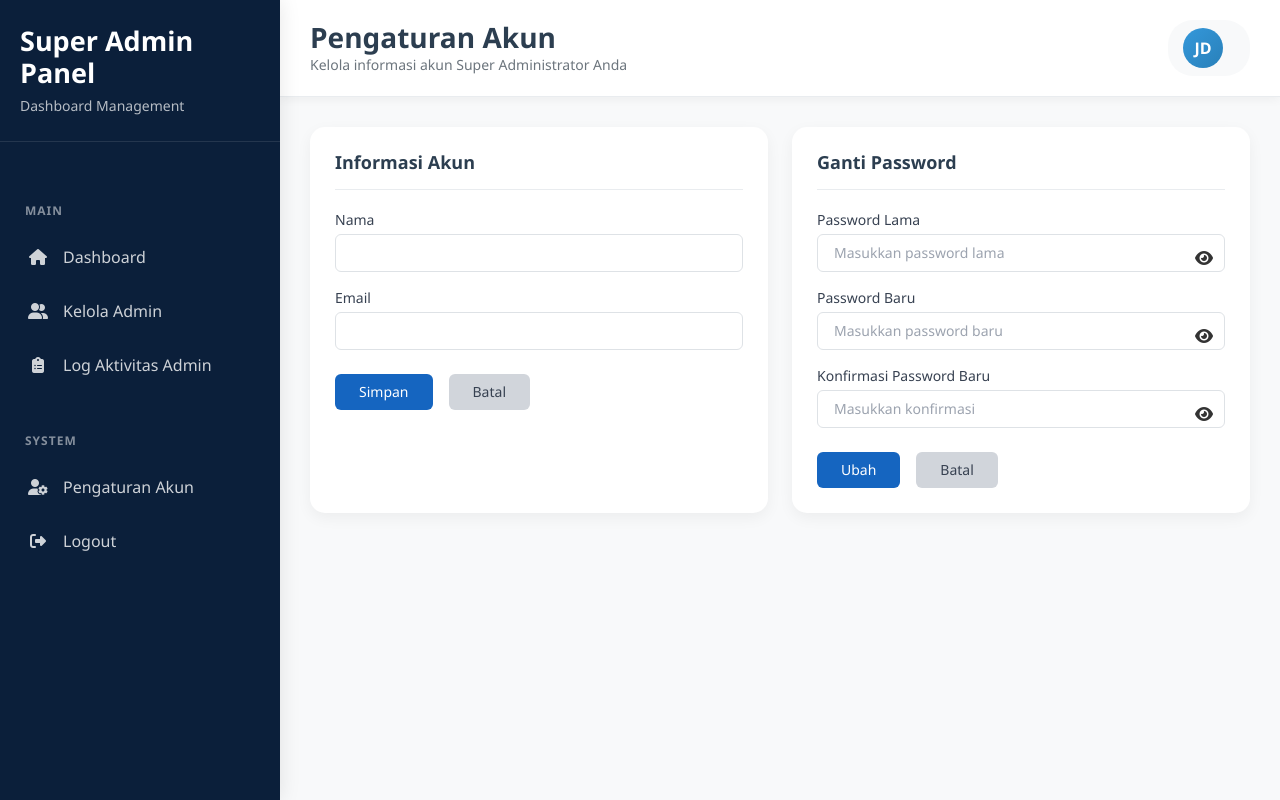
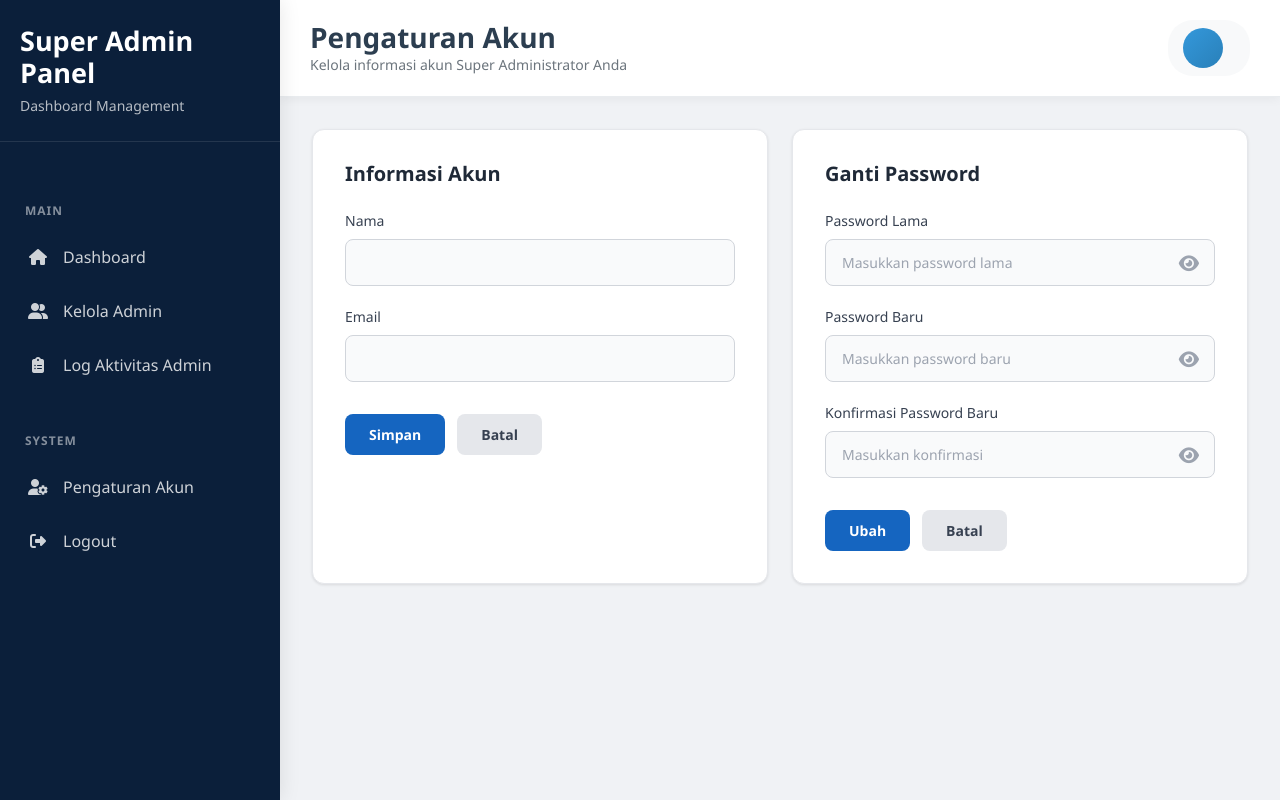
Before and after one commit to ProtoCyper/RAILOG, a CodeIgniter 4 app: the page made by app/Views/superAdmin/pengaturan_akun.php in a window 1280 px wide. Run offline with PHP 8.4 and a stand-in for CodeIgniter, Linux system fonts and the light colour scheme; the template is opened without the code that fills it, so the values that code supplies are empty; some libraries are stand-ins or nearby versions.

Commit message:
style: Merubah struktur/layout page wrapper pada pengaturan akun super admin dan memperbaiki warna pada alert message

```diff
--- a/app/Controllers/AdminController.php
+++ b/app/Controllers/AdminController.php
@@ -114,7 +114,7 @@ class AdminController extends BaseController
             'title'       => 'Profil Admin - RAILOG',
             'currentPage' => 'profil',
             'judul'       => 'Pengaturan Akun',
-            'subJudul'    => 'Kelola informasi akun Administrator anda',
+            'subJudul'    => 'Kelola informasi akun Administrator Anda',
             'admin'       => $admin,
         ];
 
--- a/app/Views/admin/profil.php
+++ b/app/Views/admin/profil.php
@@ -351,7 +351,7 @@
                 icon: 'question',
                 showCancelButton: true,
                 confirmButtonColor: '#3085d6',
-                cancelButtonColor: '#6c757d',
+                cancelButtonColor: '#d33',
                 confirmButtonText: 'Ya, Simpan',
                 cancelButtonText: 'Batal'
             }).then((result) => {
--- a/app/Views/superAdmin/pengaturan_akun.php
+++ b/app/Views/superAdmin/pengaturan_akun.php
@@ -2,8 +2,170 @@
 
 <?= $this->section('content') ?>
 
-<!-- Main Content -->
-<div class="main-content">
+<style>
+    /* Page Wrapper */
+    .profile-page-wrapper {
+        margin-left: 280px;
+        background-color: #f0f2f5;
+        min-height: 100vh;
+    }
+
+    .profile-content {
+        padding: 2rem;
+    }
+
+    /* Grid Layout untuk 2 Card */
+    .profile-grid {
+        display: grid;
+        grid-template-columns: repeat(2, 1fr);
+        gap: 1.5rem;
+        max-width: 1400px;
+        margin: 0 auto;
+    }
+
+    /* Form Card */
+    .profile-form-card {
+        background: white;
+        border-radius: 12px;
+        padding: 2rem;
+        box-shadow: 0 1px 3px rgba(0, 0, 0, 0.1);
+        border: 1px solid #e5e7eb;
+    }
+
+    .profile-card-title {
+        font-size: 1.25rem;
+        font-weight: 700;
+        color: #1f2937;
+        margin: 0 0 1.5rem 0;
+    }
+
+    /* Form Group */
+    .profile-form-group {
+        margin-bottom: 1.25rem;
+    }
+
+    .profile-form-label {
+        display: block;
+        font-size: 0.875rem;
+        font-weight: 500;
+        color: #374151;
+        margin-bottom: 0.5rem;
+    }
+
+    .profile-form-input {
+        width: 100%;
+        border: 1px solid #d1d5db;
+        border-radius: 8px;
+        padding: 0.75rem 1rem;
+        font-size: 0.875rem;
+        background: #f9fafb;
+        transition: all 0.2s;
+        box-sizing: border-box;
+    }
+
+    .profile-form-input:focus {
+        outline: none;
+        background: white;
+        border-color: #3b82f6;
+        box-shadow: 0 0 0 3px rgba(59, 130, 246, 0.1);
+    }
+
+    /* Input Wrapper untuk Password */
+    .profile-input-wrapper {
+        position: relative;
+    }
+
+    .profile-input-wrapper .profile-form-input {
+        padding-right: 3rem;
+    }
+
+    .profile-toggle-password {
+        position: absolute;
+        right: 1rem;
+        top: 50%;
+        transform: translateY(-50%);
+        cursor: pointer;
+        color: #9ca3af;
+        font-size: 1.125rem;
+        transition: color 0.2s;
+        background: none;
+        border: none;
+        padding: 0;
+    }
+
+    .profile-toggle-password:hover {
+        color: #4b5563;
+    }
+
+    /* Buttons */
+    .profile-btn {
+        padding: 0.625rem 1.5rem;
+        border-radius: 8px;
+        font-weight: 600;
+        font-size: 0.875rem;
+        transition: all 0.2s;
+        border: none;
+        cursor: pointer;
+    }
+
+    .profile-btn-primary {
+        background: #1565C0;
+        color: white;
+    }
+
+    .profile-btn-primary:hover {
+        background: #0d4a94;
+        transform: translateY(-1px);
+        box-shadow: 0 4px 12px rgba(21, 101, 192, 0.3);
+    }
+
+    .profile-btn-secondary {
+        background: #e5e7eb;
+        color: #374151;
+    }
+
+    .profile-btn-secondary:hover {
+        background: #d1d5db;
+    }
+
+    .profile-button-group {
+        display: flex;
+        gap: 0.75rem;
+        margin-top: 2rem;
+    }
+
+    /* Alert Messages */
+    .profile-alert {
+        padding: 0.875rem 1rem;
+        border-radius: 8px;
+        margin-bottom: 1.25rem;
+        font-size: 0.875rem;
+    }
+
+    .profile-alert-error {
+        background: #fee2e2;
+        border: 1px solid #fecaca;
+        color: #991b1b;
+    }
+
+    .profile-alert-success {
+        background: #d1fae5;
+        border: 1px solid #a7f3d0;
+        color: #065f46;
+    }
+
+    /* Responsive */
+    @media (max-width: 1024px) {
+        .profile-page-wrapper {
+            margin-left: 0;
+        }
+        .profile-grid {
+            grid-template-columns: 1fr;
+        }
+    }
+</style>
+
+<div class="profile-page-wrapper">
     <!-- Header -->
     <div class="header">
         <div class="header-content">
@@ -12,8 +174,17 @@
                 <p>Kelola informasi akun Super Administrator Anda</p>
             </div>
             <div class="header-actions">
+                <?php
+                $nama  = trim($superAdmin['nama']);
+                $parts = explode(" ", $nama);
+                if (count($parts) >= 2) {
+                    $avatar = strtoupper(substr($parts[0], 0, 1) . substr($parts[1], 0, 1));
+                } else {
+                    $avatar = strtoupper(substr($nama, 0, 2));
+                }
+                ?>
                 <div class="user-profile">
-                    <div class="user-avatar">JD</div>
+                    <div class="user-avatar"><?= $avatar ?></div>
                     <a href="<?= base_url('superadmin/pengaturan-akun') ?>" class="a-info">
                         <div class="user-info">
                             <h6><?= esc($superAdmin['nama']) ?></h6>
@@ -25,63 +196,62 @@
         </div>
     </div>
 
-    <div class="content-area">
-        <div class="grid grid-cols-1 md:grid-cols-2 gap-6">
+    <div class="profile-content">
+        <div class="profile-grid">
+            <!-- Card Informasi Akun -->
+            <div class="profile-form-card">
+                <h2 class="profile-card-title">Informasi Akun</h2>
 
-            <!-- Informasi Akun -->
-            <div class="content-card info">
-                <div class="card-header">
-                    <h2 class="card-title">Informasi Akun</h2>
-                </div>
-
-                <!-- Flashdata -->
                 <?php if (session()->getFlashdata('error')): ?>
-                    <div class="error-message bg-red-100 text-red-700 p-2 rounded mb-3">
+                    <div id="errorAlert" class="profile-alert profile-alert-error">
                         <?= session()->getFlashdata('error'); ?>
                     </div>
                 <?php endif; ?>
                 <?php if (session()->getFlashdata('success')): ?>
-                    <div class="success-message bg-green-100 text-green-700 p-2 rounded mb-3">
+                    <div id="successAlert" class="profile-alert profile-alert-success">
                         <?= session()->getFlashdata('success'); ?>
                     </div>
                 <?php endif; ?>
 
-                <!-- Form Profil -->
                 <form id="formProfil" action="<?= base_url('superadmin/profil/update') ?>" method="post">
                     <?= csrf_field() ?>
-                    <div class="mb-3">
-                        <label class="block text-sm font-medium text-gray-700 mb-1">Nama</label>
+
+                    <div class="profile-form-group">
+                        <label class="profile-form-label">Nama</label>
                         <input type="text" name="nama" value="<?= esc($superAdmin['nama']) ?>"
-                            class="w-full border border-gray-300 px-3 py-2 rounded text-sm" required>
+                            class="profile-form-input" required />
+                        <?php if (session()->getFlashdata('error_nama')): ?>
+                            <small class="text-red-600"><?= session()->getFlashdata('error_nama'); ?></small>
+                        <?php endif; ?>
                     </div>
 
-                    <div class="mb-3">
-                        <label class="block text-sm font-medium text-gray-700 mb-1">Email</label>
+                    <div class="profile-form-group">
+                        <label class="profile-form-label">Email</label>
                         <input type="email" name="email" value="<?= esc($superAdmin['email']) ?>"
-                            class="w-full border border-gray-300 px-3 py-2 rounded text-sm" required>
+                            class="profile-form-input" required />
+                        <?php if (session()->getFlashdata('error_email')): ?>
+                            <small class="text-red-600"><?= session()->getFlashdata('error_email'); ?></small>
+                        <?php endif; ?>
                     </div>
 
-                    <div class="mt-6 flex gap-3">
-                        <button type="submit" style="background-color: #1565C0;" class="text-white px-4 py-2 rounded text-sm hover:opacity-90">Simpan</button>
-                        <button type="reset" class="bg-gray-300 text-gray-700 px-4 py-2 rounded text-sm">Batal</button>
+                    <div class="profile-button-group">
+                        <button type="submit" id="btnUpdateProfil" class="profile-btn profile-btn-primary">Simpan</button>
+                        <button type="reset" class="profile-btn profile-btn-secondary">Batal</button>
                     </div>
                 </form>
             </div>
 
-            <!-- Ganti Password & Logout -->
-            <div class="content-card">
-                <div class="card-header">
-                    <h2 class="card-title">Ganti Password</h2>
-                </div>
+            <!-- Card Ganti Password -->
+            <div class="profile-form-card">
+                <h2 class="profile-card-title">Ganti Password</h2>
 
-                <!-- Flashdata -->
                 <?php if (session()->getFlashdata('errorp')): ?>
-                    <div class="bg-red-100 text-red-700 p-2 rounded mb-3">
+                    <div id="errorpAlert" class="profile-alert profile-alert-error">
                         <?= session()->getFlashdata('errorp'); ?>
                     </div>
                 <?php endif; ?>
                 <?php if (session()->getFlashdata('successp')): ?>
-                    <div class="bg-green-100 text-green-700 p-2 rounded mb-3">
+                    <div id="successpAlert" class="profile-alert profile-alert-success">
                         <?= session()->getFlashdata('successp'); ?>
                     </div>
                 <?php endif; ?>
@@ -89,69 +259,82 @@
                 <form action="<?= base_url('superadmin/profil/ganti-password') ?>" method="post" id="formGantiPassword">
                     <?= csrf_field() ?>
 
-                    <!-- Password Lama -->
-                    <div class="mb-3 relative">
-                        <label class="block text-sm font-medium text-gray-700 mb-1">Password Lama</label>
-                        <input type="password" name="password_lama" placeholder="Masukkan password lama" class="w-full border border-gray-300 px-3 py-2 rounded text-sm" required>
-                        <span class="toggle-password absolute top-9 right-3 cursor-pointer">
+                    <div class="profile-form-group">
+                        <label class="profile-form-label">Password Lama</label>
+                        <div class="profile-input-wrapper">
+                            <input type="password" name="password_lama" id="passwordLama"
+                                placeholder="Masukkan password lama"
+                                class="profile-form-input" required />
+                            <button type="button" class="profile-toggle-password" onclick="togglePassword('passwordLama', this)">
                                 <i class="fas fa-eye"></i>
-                        </span>
+                            </button>
+                        </div>
                     </div>
 
-                    <!-- Password Baru -->
-                    <div class="mb-3 relative">
-                        <label class="block text-sm font-medium text-gray-700 mb-1">Password Baru</label>
-                        <input type="password" name="password_baru" id="passwordBaru" placeholder="Masukkan password baru" class="w-full border border-gray-300 px-3 py-2 rounded text-sm" required>
-                        <span class="toggle-password absolute top-9 right-3 cursor-pointer">
+                    <div class="profile-form-group">
+                        <label class="profile-form-label">Password Baru</label>
+                        <div class="profile-input-wrapper">
+                            <input type="password" name="password_baru" id="passwordBaru"
+                                placeholder="Masukkan password baru"
+                                class="profile-form-input" required />
+                            <button type="button" class="profile-toggle-password" onclick="togglePassword('passwordBaru', this)">
                                 <i class="fas fa-eye"></i>
-                        </span>
+                            </button>
+                        </div>
                         <small id="passwordError" class="text-red-600"></small>
                     </div>
 
-                    <!-- Konfirmasi Password -->
-                    <div class="mb-4 relative">
-                        <label class="block text-sm font-medium text-gray-700 mb-1">Konfirmasi Password Baru</label>
-                        <input type="password" name="konfirmasi_password" id="konfirmasiPassword" placeholder="Masukkan konfirmasi" class="w-full border border-gray-300 px-3 py-2 rounded text-sm" required>
-                        <span class="toggle-password absolute top-9 right-3 cursor-pointer">
+                    <div class="profile-form-group">
+                        <label class="profile-form-label">Konfirmasi Password Baru</label>
+                        <div class="profile-input-wrapper">
+                            <input type="password" name="konfirmasi_password" id="konfirmasiPassword"
+                                placeholder="Masukkan konfirmasi"
+                                class="profile-form-input" required />
+                            <button type="button" class="profile-toggle-password" onclick="togglePassword('konfirmasiPassword', this)">
                                 <i class="fas fa-eye"></i>
-                        </span>
+                            </button>
+                        </div>
                         <small id="confirmPasswordError" class="text-red-600"></small>
                     </div>
 
-                    <div class="flex gap-3">
-                        <button type="submit" style="background-color: #1565C0;" class="text-white px-4 py-2 rounded text-sm hover:opacity-90">Ubah</button>
-                        <button type="reset" class="bg-gray-300 text-gray-700 px-4 py-2 rounded text-sm">Batal</button>
+                    <div class="profile-button-group">
+                        <button type="submit" class="profile-btn profile-btn-primary">Ubah</button>
+                        <button type="reset" class="profile-btn profile-btn-secondary">Batal</button>
                     </div>
                 </form>
-
+            </div>
         </div>
     </div>
 </div>
 
-</div>
-
-<!-- Script Toggle Password -->
 <script>
-    document.addEventListener("DOMContentLoaded", function() {
-        // Toggle show/hide password
-        document.querySelectorAll(".toggle-password").forEach(function(toggle) {
-            toggle.addEventListener("click", function() {
-                const input = this.previousElementSibling;
-                const icon = this.querySelector("i");
-
-                if (input.type === "password") {
-                    input.type = "text";
-                    icon.classList.remove("fa-eye");
-                    icon.classList.add("fa-eye-slash");
-                } else {
-                    input.type = "password";
-                    icon.classList.remove("fa-eye-slash");
-                    icon.classList.add("fa-eye");
-                }
-            });
+    // Auto-hide alert messages after 3 seconds
+    document.querySelectorAll('.profile-alert').forEach(function(el) {
+        setTimeout(function() {
+            el.style.transition = 'opacity 0.5s ease';
+            el.style.opacity = '0';
+            setTimeout(function() { el.style.display = 'none'; }, 500);
+        }, 3000);
     });
 
-        // Validasi password baru
+    // Toggle password visibility
+    function togglePassword(inputId, button) {
+        const input = document.getElementById(inputId);
+        const icon = button.querySelector('i');
+
+        if (input.type === 'password') {
+            input.type = 'text';
+            icon.classList.remove('fa-eye');
+            icon.classList.add('fa-eye-slash');
+        } else {
+            input.type = 'password';
+            icon.classList.remove('fa-eye-slash');
+            icon.classList.add('fa-eye');
+        }
+    }
+
+    // Validasi form ganti password
+    document.addEventListener("DOMContentLoaded", function() {
         const passwordBaru = document.getElementById("passwordBaru");
         const konfirmasiPassword = document.getElementById("konfirmasiPassword");
         const confirmPasswordError = document.getElementById("confirmPasswordError");
@@ -167,8 +350,11 @@
                 return true;
             }
         }
+        if (konfirmasiPassword && passwordBaru) {
             konfirmasiPassword.addEventListener("input", validatePasswordMatch);
+        }
 
+        if (formGantiPassword) {
             formGantiPassword.addEventListener("submit", function(e) {
                 let valid = true;
                 if (passwordBaru.value.length < 6) {
@@ -180,12 +366,13 @@
                 if (!validatePasswordMatch()) valid = false;
                 if (!valid) e.preventDefault();
             });
+        }
     });
 
-
-    // ✅ Konfirmasi Update Profil
+    // Konfirmasi Update Profil dengan SweetAlert2
     const formProfil = document.getElementById("formProfil");
     const btnUpdateProfil = document.getElementById("btnUpdateProfil");
+    if (btnUpdateProfil && formProfil) {
         btnUpdateProfil.addEventListener("click", function(e) {
             e.preventDefault();
             Swal.fire({
@@ -194,13 +381,16 @@
                 icon: 'question',
                 showCancelButton: true,
                 confirmButtonColor: '#3085d6',
-            cancelButtonColor: '#6c757d',
-            confirmButtonText: 'Ya, Simpan'
+                cancelButtonColor: '#d33',
+                confirmButtonText: 'Ya, Simpan',
+                cancelButtonText: 'Batal'
             }).then((result) => {
                 if (result.isConfirmed) {
                     formProfil.submit();
                 }
             });
         });
+    }
 </script>
+
 <?= $this->endSection() ?>
```
Lines whose indentation alone changed are shown as unchanged.
